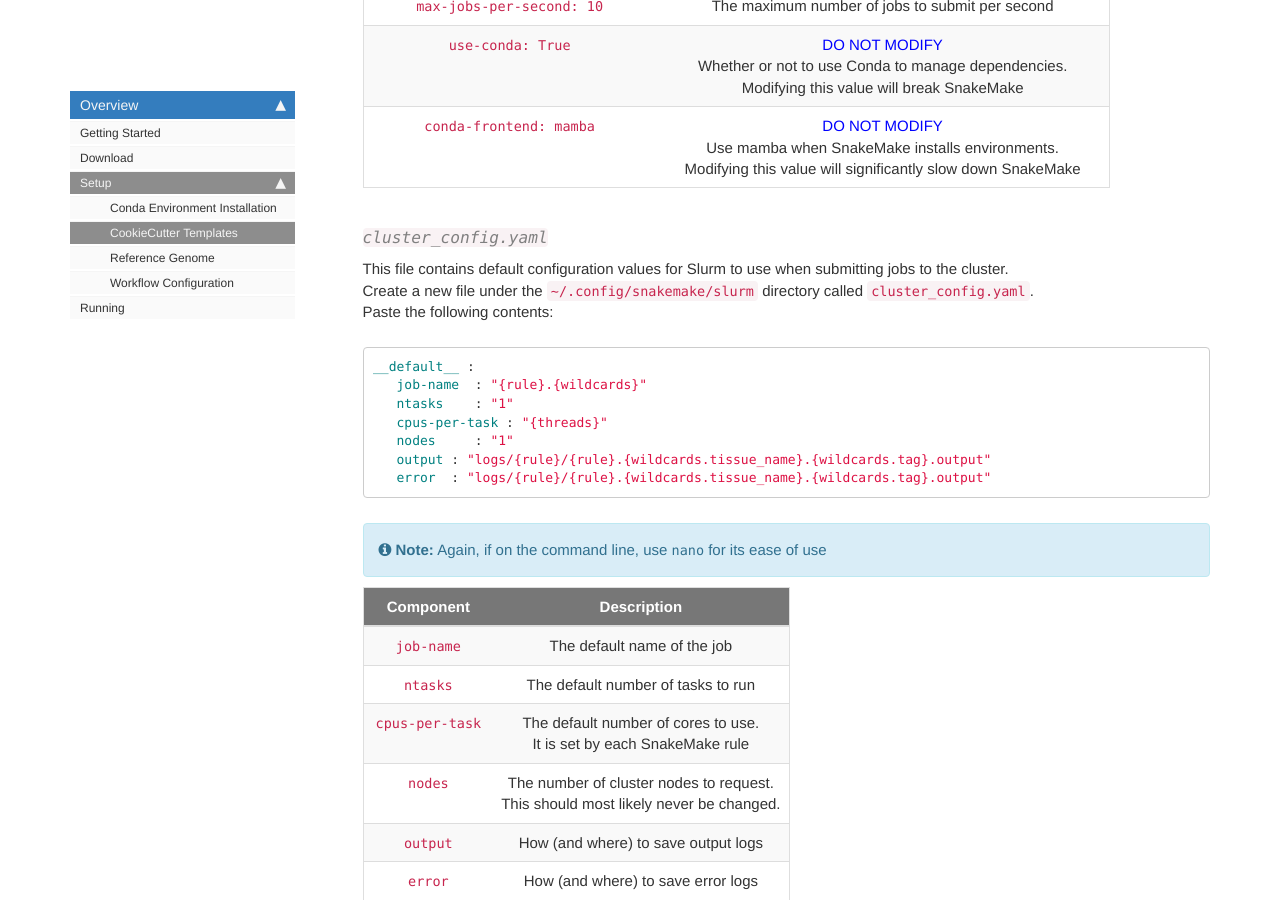
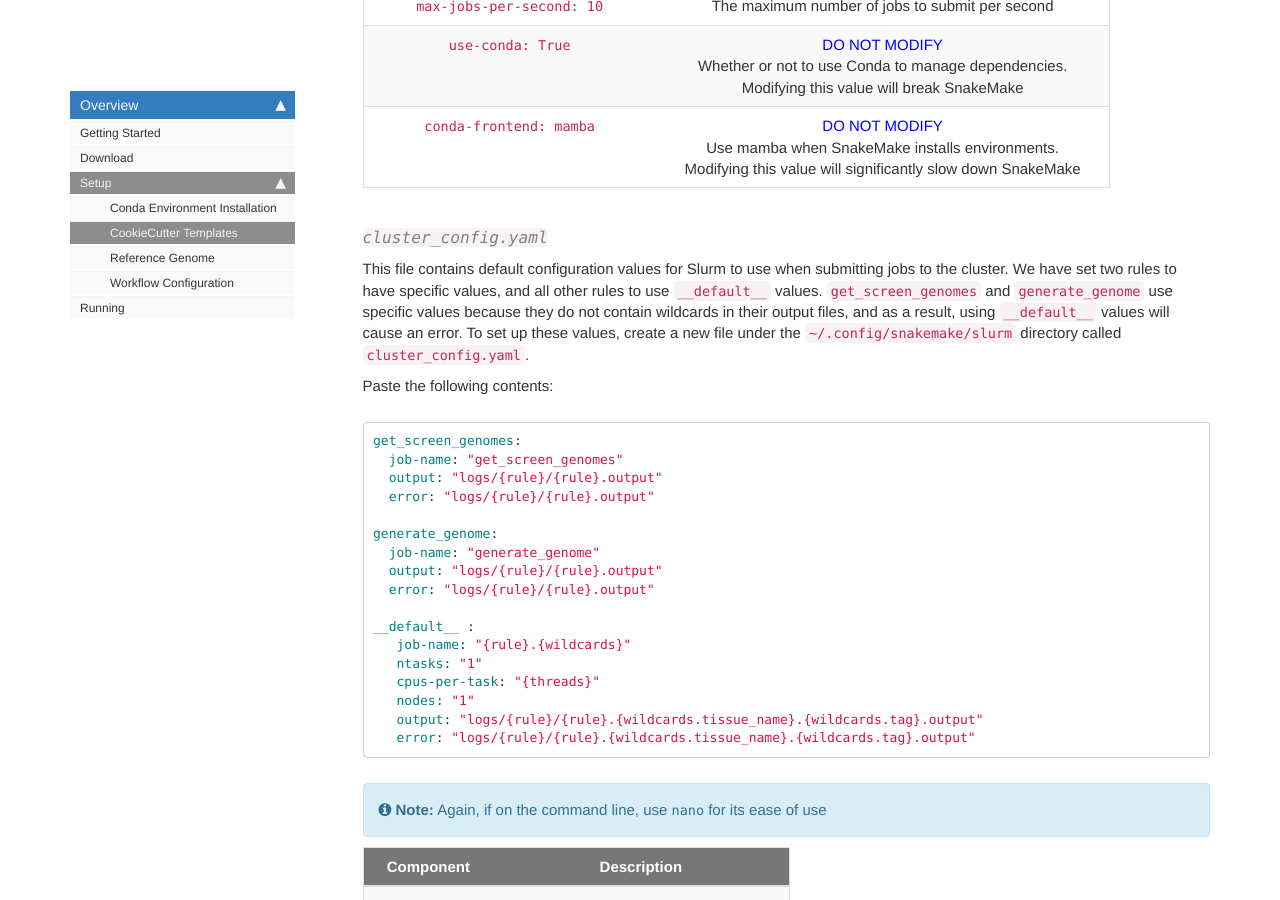
Before and after one commit to HelikarLab/FastqToGeneCounts, a Jekyll site: the page built from docs/pages/fastq/fastq_setup_cookiecutter.md, in a window 1280 px wide and 900 px high, scrolled down 2839 px. Built offline with Jekyll 4.4.1, drawn with Linux system fonts in a browser that asks for light colours; comment, search, counter and statistics services are not loaded.

Commit message:
Update cluster_config.yaml values

````diff
--- a/docs/pages/fastq/fastq_setup_cookiecutter.md
+++ b/docs/pages/fastq/fastq_setup_cookiecutter.md
@@ -94,18 +94,29 @@ conda-frontend: mamba
 
 
 #### `cluster_config.yaml`
-This file contains default configuration values for Slurm to use when submitting jobs to the cluster.
-Create a new file under the `~/.config/snakemake/slurm` directory called `cluster_config.yaml`.
+This file contains default configuration values for Slurm to use when submitting jobs to the cluster. We have set two rules to have specific values, and all other rules to use `__default__` values. `get_screen_genomes` and `generate_genome` use specific values because they do not contain wildcards in their output files, and as a result, using `__default__` values will cause an error. To set up these values, create a new file under the `~/.config/snakemake/slurm` directory called `cluster_config.yaml`.
+
 Paste the following contents:
 ```yaml
+get_screen_genomes:
+  job-name: "get_screen_genomes"
+  output: "logs/{rule}/{rule}.output"
+  error: "logs/{rule}/{rule}.output"
+
+generate_genome:
+  job-name: "generate_genome"
+  output: "logs/{rule}/{rule}.output"
+  error: "logs/{rule}/{rule}.output"
+
 __default__ :
-   job-name  : "{rule}.{wildcards}"
-   ntasks    : "1"
-   cpus-per-task : "{threads}"
-   nodes     : "1"
-   output : "logs/{rule}/{rule}.{wildcards.tissue_name}.{wildcards.tag}.output"
-   error  : "logs/{rule}/{rule}.{wildcards.tissue_name}.{wildcards.tag}.output"
+   job-name: "{rule}.{wildcards}"
+   ntasks: "1"
+   cpus-per-task: "{threads}"
+   nodes: "1"
+   output: "logs/{rule}/{rule}.{wildcards.tissue_name}.{wildcards.tag}.output"
+   error: "logs/{rule}/{rule}.{wildcards.tissue_name}.{wildcards.tag}.output"
 ```
+
 
 {% include note.html content="Again, if on the command line, use `nano` for its ease of use" %}
 
````
Also changed, not shown: docs/pages/fastq/fastq_setup_genome.md (+1 -1 lines), 1 other file.
